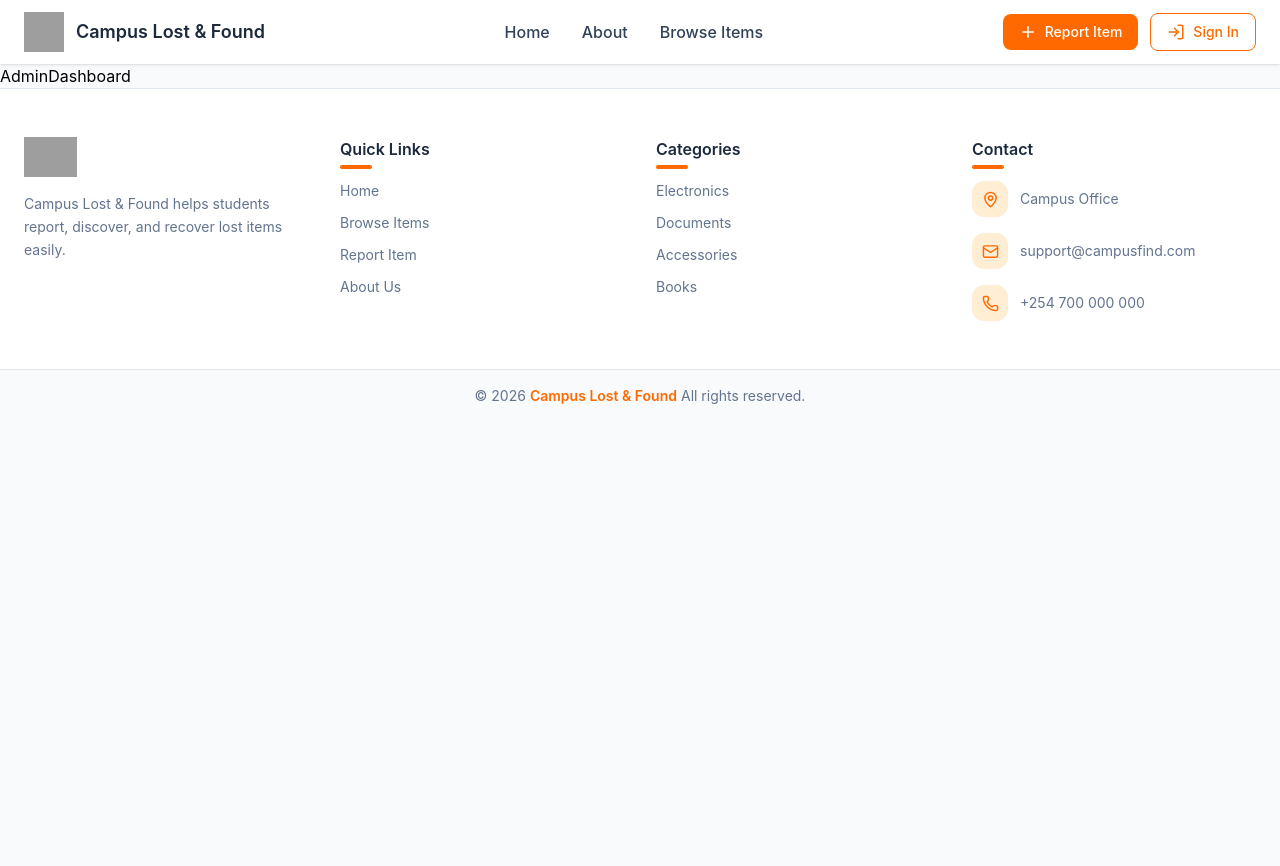
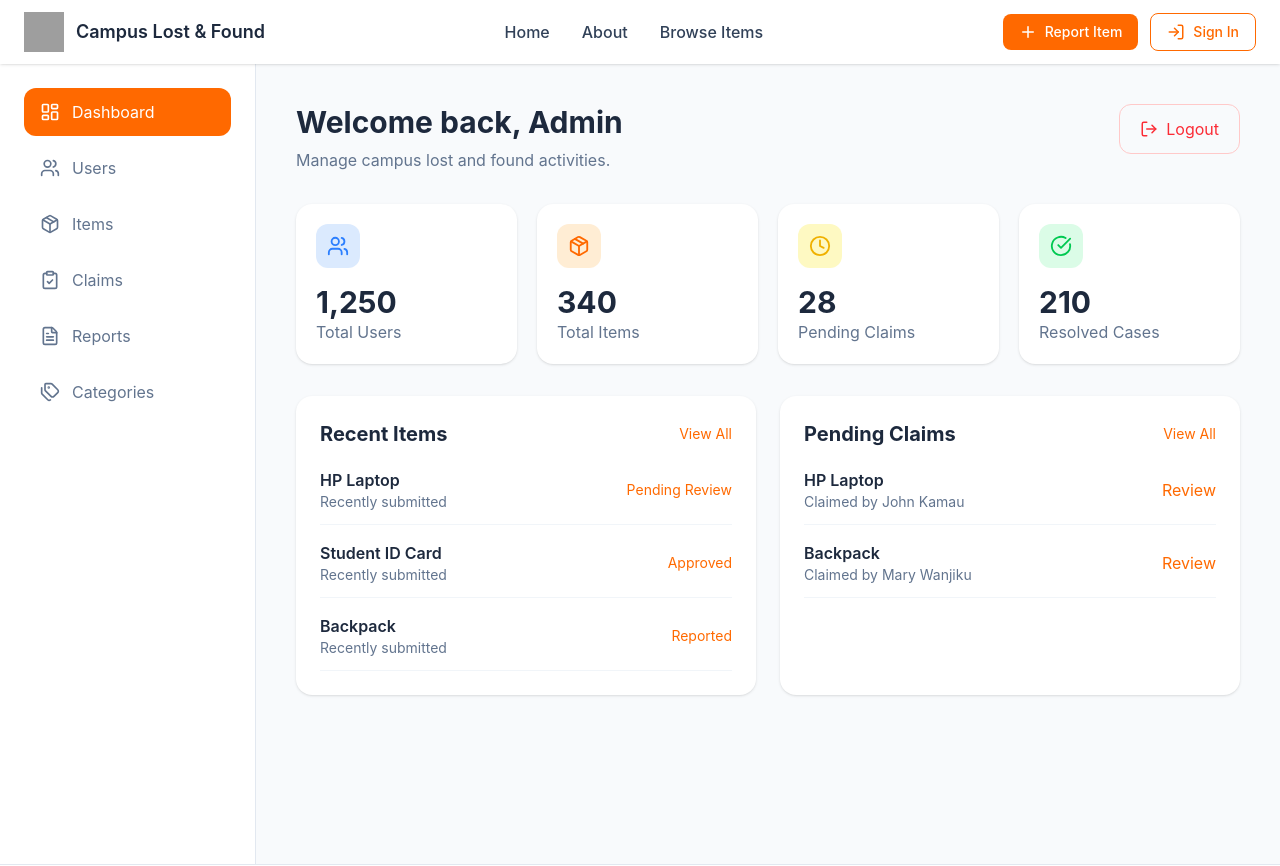
Before and after one commit to armstrong-khisa/Campus-Lost-and-Found-Management-System, a React (Vite) app in the folder client/: page /admin in a window 1280 px wide. Shown: the top 866 px of the page. Before the commit the page ends 800 px from the top, so only its background shows below. Built offline with nearby package versions, Linux system fonts and the light colour scheme; grey boxes are pictures that could not be loaded.

Commit message:
Create admin dashboard layout

```diff
--- a/client/src/pages/AdminDashboard.jsx
+++ b/client/src/pages/AdminDashboard.jsx
@@ -1,9 +1,436 @@
-import React from 'react'
+import {
+  LayoutDashboard,
+  Users,
+  Package,
+  ClipboardCheck,
+  FileText,
+  Tags,
+  LogOut,
+  CheckCircle,
+  Clock,
+  AlertCircle
+} from "lucide-react";
 
-const AdminDashboard = () => {
+
+function AdminDashboard() {
+
+
+  const stats = [
+    {
+      title: "Total Users",
+      count: "1,250",
+      icon: <Users size={22}/>,
+      color: "bg-blue-100 text-blue-500"
+    },
+    {
+      title: "Total Items",
+      count: "340",
+      icon: <Package size={22}/>,
+      color: "bg-orange-100 text-orange-500"
+    },
+    {
+      title: "Pending Claims",
+      count: "28",
+      icon: <Clock size={22}/>,
+      color: "bg-yellow-100 text-yellow-500"
+    },
+    {
+      title: "Resolved Cases",
+      count: "210",
+      icon: <CheckCircle size={22}/>,
+      color: "bg-green-100 text-green-500"
+    }
+  ];
+
+
+
   return (
-    <div>AdminDashboard</div>
-  )
+
+    <section className="min-h-screen bg-slate-50 flex">
+
+
+
+      {/* Sidebar */}
+
+      <aside className="w-64 bg-white border-r border-slate-200 p-6 hidden md:block">
+
+
+        <nav className="space-y-2">
+
+
+          <AdminNav
+            icon={<LayoutDashboard size={20}/>}
+            text="Dashboard"
+            active
+          />
+
+
+          <AdminNav
+            icon={<Users size={20}/>}
+            text="Users"
+          />
+
+
+          <AdminNav
+            icon={<Package size={20}/>}
+            text="Items"
+          />
+
+
+          <AdminNav
+            icon={<ClipboardCheck size={20}/>}
+            text="Claims"
+          />
+
+
+          <AdminNav
+            icon={<FileText size={20}/>}
+            text="Reports"
+          />
+
+
+          <AdminNav
+            icon={<Tags size={20}/>}
+            text="Categories"
+          />
+
+
+        </nav>
+
+
+      </aside>
+
+
+
+
+
+
+
+      {/* Main Content */}
+
+      <main className="flex-1 p-6 md:p-10">
+
+
+
+        {/* Header */}
+
+        <div className="flex justify-between items-start">
+
+
+          <div>
+
+            <h1 className="text-3xl font-bold text-slate-800">
+              Welcome back, Admin
+            </h1>
+
+
+            <p className="mt-2 text-slate-500">
+              Manage campus lost and found activities.
+            </p>
+
+          </div>
+
+
+
+
+
+          <button
+            className="flex items-center gap-2 rounded-xl border border-red-200 px-5 py-3 text-red-500 hover:bg-red-50 transition"
+          >
+
+            <LogOut size={18}/>
+
+            Logout
+
+          </button>
+
+
+        </div>
+
+
+
+
+
+
+
+        {/* Statistics */}
+
+        <div className="grid sm:grid-cols-2 lg:grid-cols-4 gap-5 mt-8">
+
+
+          {stats.map((item)=>(
+
+            <div
+              key={item.title}
+              className="bg-white rounded-2xl p-5 shadow-sm hover:shadow-md transition"
+            >
+
+              <div
+                className={`h-11 w-11 rounded-xl flex items-center justify-center ${item.color}`}
+              >
+
+                {item.icon}
+
+              </div>
+
+
+              <h2 className="mt-4 text-3xl font-bold text-slate-800">
+                {item.count}
+              </h2>
+
+
+              <p className="text-slate-500">
+                {item.title}
+              </p>
+
+
+            </div>
+
+          ))}
+
+
+        </div>
+
+
+
+
+
+
+
+        {/* Bottom Sections */}
+
+        <div className="grid lg:grid-cols-2 gap-6 mt-8">
+
+
+
+
+
+          {/* Recent Items */}
+
+          <div className="bg-white rounded-2xl p-6 shadow-sm">
+
+
+            <div className="flex justify-between items-center">
+
+
+              <h2 className="text-xl font-bold text-slate-800">
+                Recent Items
+              </h2>
+
+
+              <button className="text-sm text-orange-500 hover:underline">
+                View All
+              </button>
+
+
+            </div>
+
+
+
+
+            <div className="mt-5 space-y-4">
+
+
+              <AdminItem
+                name="HP Laptop"
+                status="Pending Review"
+              />
+
+
+              <AdminItem
+                name="Student ID Card"
+                status="Approved"
+              />
+
+
+              <AdminItem
+                name="Backpack"
+                status="Reported"
+              />
+
+
+            </div>
+
+
+          </div>
+
+
+
+
+
+
+
+          {/* Pending Claims */}
+
+          <div className="bg-white rounded-2xl p-6 shadow-sm">
+
+
+            <div className="flex justify-between items-center">
+
+
+              <h2 className="text-xl font-bold text-slate-800">
+                Pending Claims
+              </h2>
+
+
+              <button className="text-sm text-orange-500 hover:underline">
+                View All
+              </button>
+
+
+            </div>
+
+
+
+
+            <div className="mt-5 space-y-4">
+
+
+              <ClaimRequest
+                item="HP Laptop"
+                user="John Kamau"
+              />
+
+
+              <ClaimRequest
+                item="Backpack"
+                user="Mary Wanjiku"
+              />
+
+
+            </div>
+
+
+          </div>
+
+
+
+        </div>
+
+
+
+      </main>
+
+
+    </section>
+
+  );
+
 }
 
-export default AdminDashboard
+
+
+
+
+
+
+function AdminNav({icon,text,active}) {
+
+  return (
+
+    <div
+      className={`
+      flex items-center gap-3 px-4 py-3 rounded-xl cursor-pointer transition
+      ${
+        active
+        ? "bg-orange-500 text-white"
+        : "text-slate-500 hover:bg-orange-50 hover:text-orange-500"
+      }
+      `}
+    >
+
+      {icon}
+
+      <span>
+        {text}
+      </span>
+
+
+    </div>
+
+  );
+
+}
+
+
+
+
+
+
+
+
+function AdminItem({name,status}) {
+
+  return (
+
+    <div className="flex justify-between items-center border-b border-slate-100 pb-3">
+
+
+      <div>
+
+        <h3 className="font-semibold text-slate-800">
+          {name}
+        </h3>
+
+        <p className="text-sm text-slate-500">
+          Recently submitted
+        </p>
+
+      </div>
+
+
+      <span className="text-sm text-orange-500">
+        {status}
+      </span>
+
+
+    </div>
+
+  );
+
+}
+
+
+
+
+
+
+
+
+function ClaimRequest({item,user}) {
+
+  return (
+
+    <div className="flex justify-between items-center border-b border-slate-100 pb-3">
+
+
+      <div>
+
+        <h3 className="font-semibold text-slate-800">
+          {item}
+        </h3>
+
+
+        <p className="text-sm text-slate-500">
+          Claimed by {user}
+        </p>
+
+
+      </div>
+
+
+
+      <button className="text-orange-500 hover:text-orange-600">
+        Review
+      </button>
+
+
+    </div>
+
+  );
+
+}
+
+
+
+export default AdminDashboard;
```
